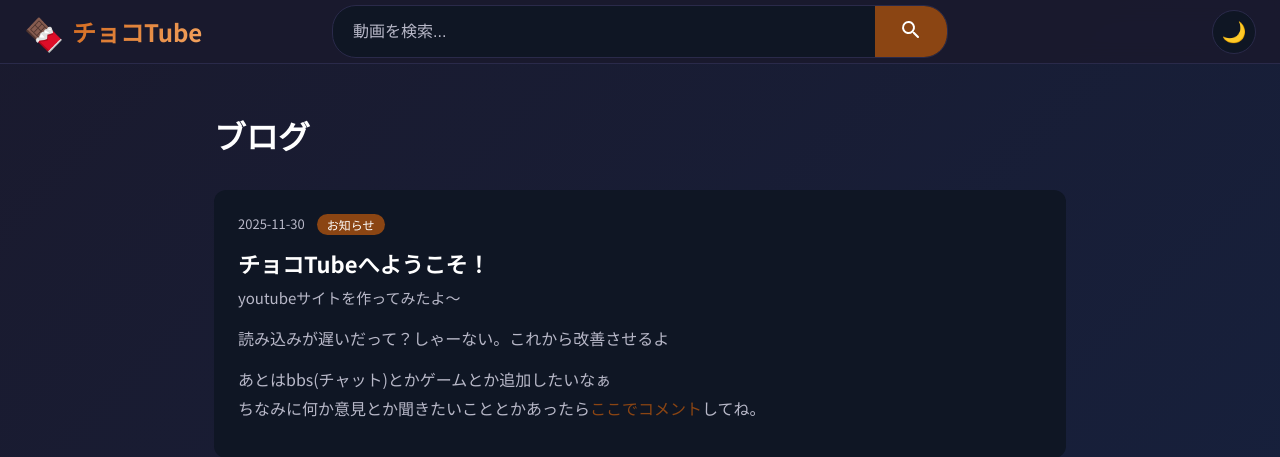
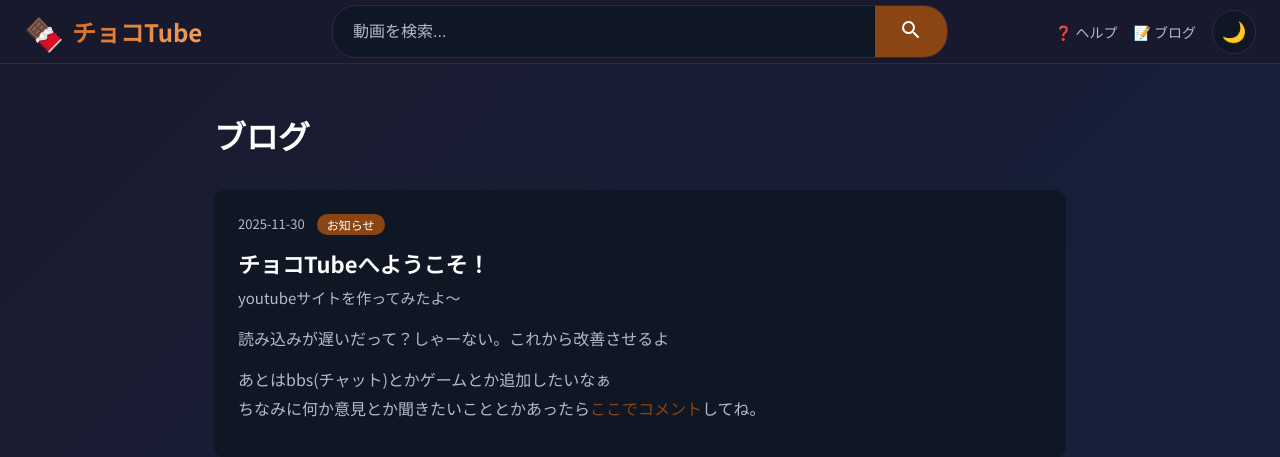
Before and after one commit to cake-wakame/choco-tube-bate, a Flask app: page /blog in a window 1280 px wide. Shown: the top 457 px of the page. Run offline with Flask 2, Linux system fonts and the light colour scheme.

Commit message:
Update base.html

```diff
--- a/templates/base.html
+++ b/templates/base.html
@@ -28,6 +28,10 @@
             </form>
         </div>
         <div class="header-right">
+            <nav class="header-nav">
+                <a href="/help" class="nav-link" title="使い方">❓ ヘルプ</a>
+                <a href="/blog" class="nav-link" title="ブログ">📝 ブログ</a>
+            </nav>
             <button class="theme-toggle" id="themeToggle" title="テーマ切り替え">
                 <span class="theme-icon-light">☀️</span>
                 <span class="theme-icon-dark">🌙</span>
```
